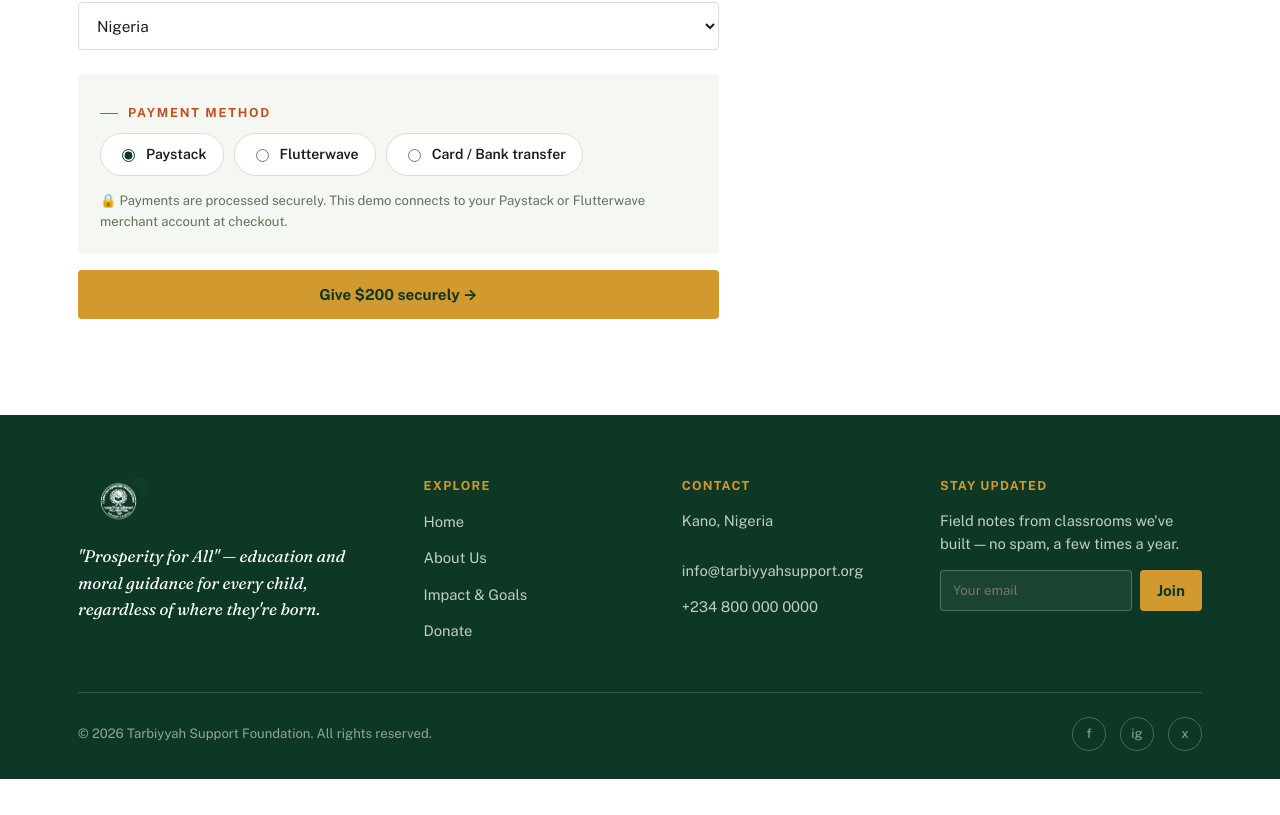
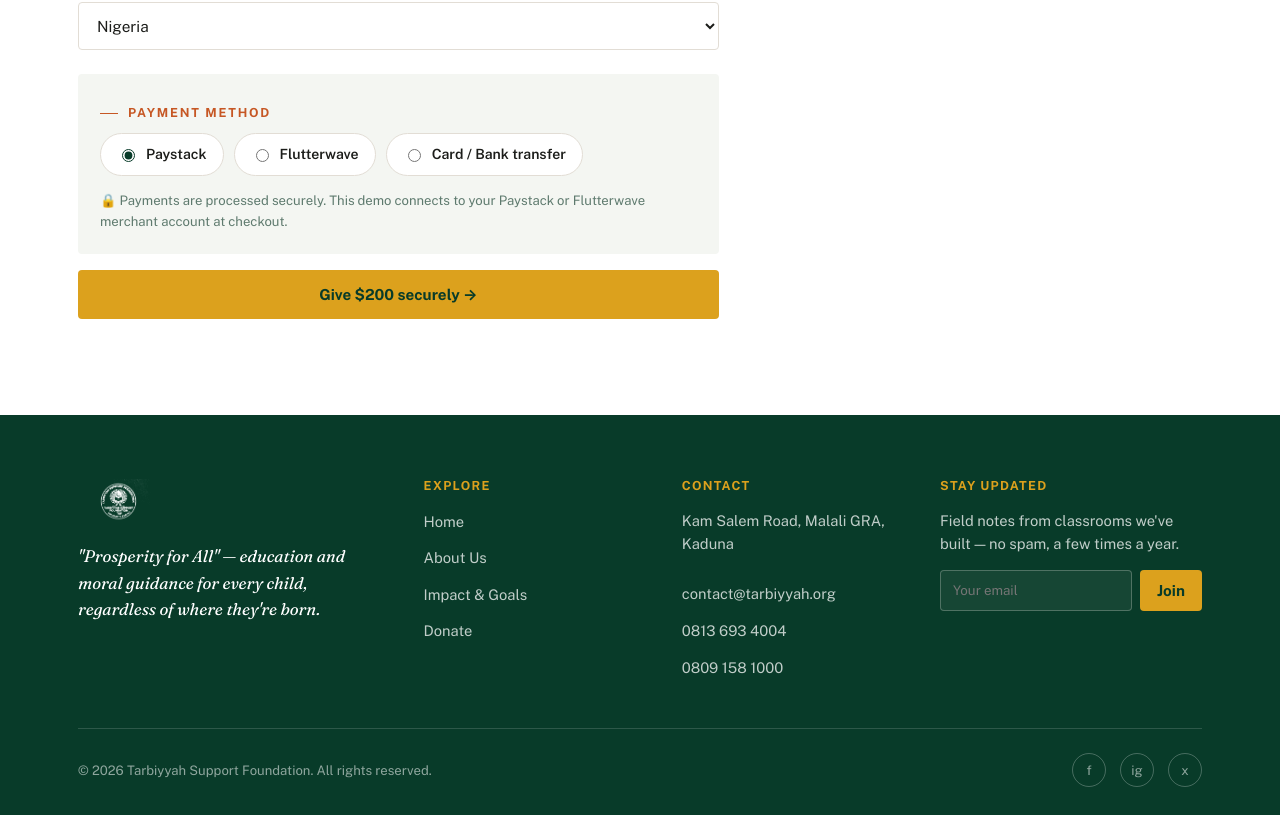
Before and after one commit to abukadafa/Tarbiyyah, a React (Vite) app: page /donate in a window 1280 px wide. Shown: the part 1365-2180 px from the top of the page. Before the commit the page ends 2144 px from the top, so only its background shows below. Built offline with nearby package versions, Linux system fonts and the light colour scheme.

Commit message:
Update company colors to Deep Green/Mustard/White and configure Malali GRA Kaduna address and contact phone numbers

```diff
--- a/src/components/Footer.jsx
+++ b/src/components/Footer.jsx
@@ -34,9 +34,10 @@ export default function Footer() {
           <div className="footer-col">
             <h4>Contact</h4>
             <ul>
-              <li><p>Kano, Nigeria</p></li>
-              <li><a href="mailto:info@tarbiyyahsupport.org">info@tarbiyyahsupport.org</a></li>
-              <li><a href="tel:+2348000000000">+234 800 000 0000</a></li>
+              <li><p>Kam Salem Road, Malali GRA, Kaduna</p></li>
+              <li><a href="mailto:contact@tarbiyyah.org">contact@tarbiyyah.org</a></li>
+              <li><a href="tel:+2348136934004">0813 693 4004</a></li>
+              <li><a href="tel:+2348091581000">0809 158 1000</a></li>
             </ul>
           </div>
           <div className="footer-col">
--- a/src/index.css
+++ b/src/index.css
@@ -23,16 +23,16 @@
 @import url('https://fonts.googleapis.com/css2?family=Fraunces:ital,opsz,wght@0,9..144,300;0,9..144,400;0,9..144,500;0,9..144,600;0,9..144,700;1,9..144,400;1,9..144,500&family=Public+Sans:ital,wght@0,400;0,500;0,600;0,700;0,800;1,400&display=swap');
 
 :root {
-  --ink: #1C1D1A;             /* Sharper charcoal text */
-  --canvas: #FFFFFF;          /* Pure crisp white background */
-  --canvas-deep: #F5F7F2;     /* Clean light gray-green tint */
-  --green: #0C3825;           /* Richer, deeper forest green */
-  --green-soft: #164D36;      /* Vibrant hover state green */
-  --sage: #5F7455;            /* Muted green with higher contrast */
-  --gold: #D29A2E;            /* Brighter, sharper gold accent */
-  --gold-soft: #F5EAD2;       /* Warm gold tint */
-  --terracotta: #C2511D;      /* Sharper terracotta warning/urgency color */
-  --line: #E2DBD0;            /* Sharper border lines */
+  --ink: #1C1D1A;             /* Charcoal text */
+  --canvas: #FFFFFF;          /* Brand White */
+  --canvas-deep: #F4F6F2;     /* Off-white light gray-green canvas tint */
+  --green: #083B29;           /* Brand Deep Green */
+  --green-soft: #0E523A;      /* Brand Deep Green Soft hover */
+  --sage: #5E7A6E;            /* Muted gray-green secondary */
+  --gold: #DCA11D;            /* Brand Mustard Yellow */
+  --gold-soft: #F9F4E5;       /* Warm mustard/cream tint */
+  --terracotta: #C65724;      /* Terracotta accent orange */
+  --line: #E2DDD5;            /* Light gray-cream border lines */
 
   --font-display: 'Fraunces', serif;
   --font-body: 'Public Sans', -apple-system, BlinkMacSystemFont, sans-serif;
--- a/src/pages/Home.jsx
+++ b/src/pages/Home.jsx
@@ -278,8 +278,8 @@ export default function Home() {
           <div className="map-container-box" data-reveal>
             <iframe
               className="map-iframe"
-              title="Tarbiyyah Operations Map (Northern Nigeria)"
-              src="https://www.google.com/maps/embed?pb=!1m18!1m12!1m3!1d1993699.2789178302!2d6.216391456579592!3d12.000122247248316!2m3!1f0!2f0!3f0!3m2!1i1024!2i768!4f13.1!3m3!1m2!1s0x11ae7e54f9a0d819%3A0x8e83be6228dc668b!2sKano%20State!5e0!3m2!1sen!2sng!4v1700000000000!5m2!1sen!2sng"
+              title="Tarbiyyah Operations Map (Malali GRA, Kaduna)"
+              src="https://www.google.com/maps/embed?pb=!1m18!1m12!1m3!1d3922.3837968536836!2d7.447547074783935!3d10.549219689592473!2m3!1f0!2f0!3f0!3m2!1i1024!2i768!4f13.1!3m3!1m2!1s0x11b3fe049bba3577%3A0xc07a4a7541f4ffde!2sKam%20Salem%20Rd%2C%20Malali%2C%20Kaduna%20800244%2C%20Kaduna!5e0!3m2!1sen!2sng!4v1700000000000!5m2!1sen!2sng"
               allowFullScreen=""
               loading="lazy"
               referrerPolicy="no-referrer-when-downgrade"
@@ -289,9 +289,13 @@ export default function Home() {
           {/* RIGHT: Operational Information */}
           <div className="map-details" data-reveal>
             <h3>Our Areas of Operation</h3>
-            <p>We work directly on the ground in rural communities across Northern Nigeria where educational infrastructure is most severely lacking. Our field teams coordinate closely with local councils to deliver aid directly to classrooms.</p>
+            <p>Our headquarters is located at Kam Salem Road, Malali GRA, Kaduna. From this central base, our field teams coordinate logistics, classroom renovations, and teacher stipends across remote communities in Northern Nigeria.</p>
 
             <div className="hubs-list">
+              <div className="hub-item">
+                <h5>Kaduna Headquarters Hub</h5>
+                <span>Kam Salem Road, Malali GRA · 6 Classrooms · 10 Teachers</span>
+              </div>
               <div className="hub-item">
                 <h5>Kano Operations Hub</h5>
                 <span>12 Classrooms Renovated · 18 Teachers Supported</span>
@@ -299,10 +303,6 @@ export default function Home() {
               <div className="hub-item">
                 <h5>Sokoto Outreach Hub</h5>
                 <span>8 Classrooms Renovated · 12 Teachers Supported</span>
-              </div>
-              <div className="hub-item">
-                <h5>Kaduna Project Hub</h5>
-                <span>6 Classrooms Renovated · 10 Teachers Supported</span>
               </div>
               <div className="hub-item">
                 <h5>Borno Reconstruction Hub</h5>
```
